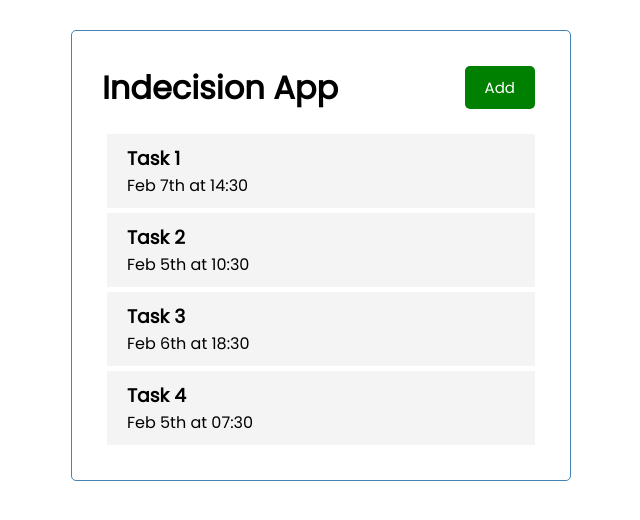
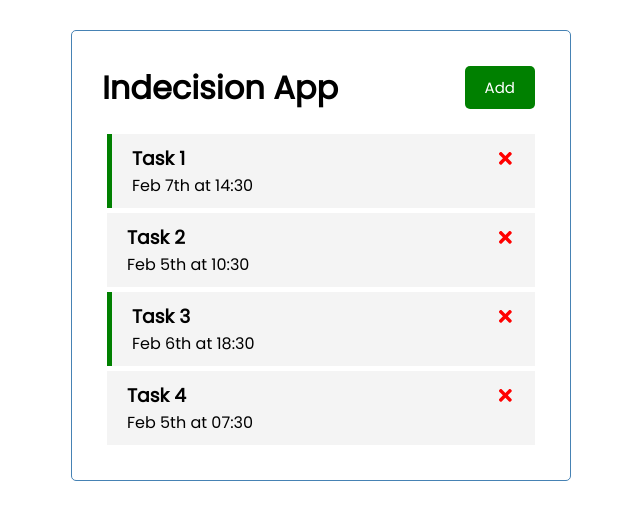
Before and after one commit to MohammadMehdiSoozndeh/second-react-proj, a React (Create React App) app: page / in a window 1280 px wide. Shown: the top 520 px of the page, without its empty margins (319-959 px from the left). Built offline with nearby package versions, Linux system fonts and the light colour scheme.

Commit message:
add dynamic style and toggle and delete

```diff
--- a/src/App.js
+++ b/src/App.js
@@ -30,10 +30,28 @@
     },
   ]);
 
+  // Delete Task
+  const deleteTask = (id) => {
+    setTasks(tasks.filter((task) => task.id !== id));
+  };
+
+  // Toggle Reminder
+  const togggleReminder = (id) => {
+    setTasks(
+      tasks.map((task) =>
+        task.id === id ? { ...task, reminder: !task.reminder } : task
+      )
+    );
+  };
+
   return (
     <div className="container">
       <Header />
-      <Tasks tasks={tasks} />
+      {tasks.length > 0 ? (
+        <Tasks tasks={tasks} onDelete={deleteTask} onToggle={togggleReminder} />
+      ) : (
+        "no tasks"
+      )}
     </div>
   );
 }
--- a/src/components/Task.js
+++ b/src/components/Task.js
@@ -1,7 +1,15 @@
-const Task = ({ task }) => {
+import { FaTimes } from "react-icons/fa";
+
+const Task = ({ task, onDelete, onToggle }) => {
   return (
-    <div className="task">
-      <h3>{task.text}</h3>
+    <div className={ `task ${task.reminder && 'reminder'}`} onDoubleClick={(id) => onToggle(task.id)}>
+      <h3>
+        {task.text}
+        <FaTimes
+          style={{ color: "red", cursor: "pointer" }}
+          onClick={() => onDelete(task.id)}
+        />
+      </h3>
       <p>{task.day}</p>
     </div>
   );
--- a/src/components/Tasks.js
+++ b/src/components/Tasks.js
@@ -1,10 +1,15 @@
 import Task from "./Task";
 
-const Tasks = ({ tasks }) => {
+const Tasks = ({ tasks, onDelete, onToggle }) => {
   return (
     <>
       {tasks.map((task) => (
-        <Task key={task.id} task={task} />
+        <Task
+          key={task.id}
+          task={task}
+          onDelete={onDelete}
+          onToggle={onToggle}
+        />
       ))}
     </>
   );
```
